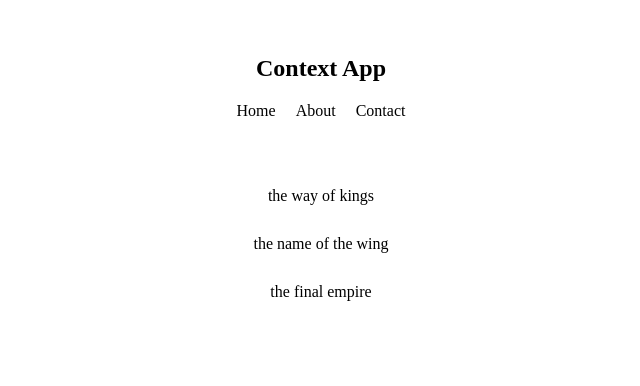
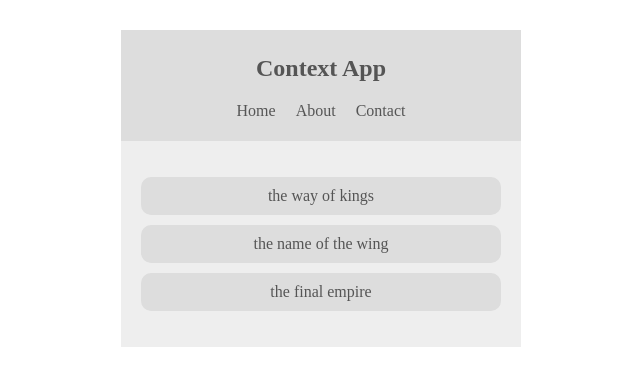
Before and after one commit to armank8/react-context-hooks-nn, a React (Vite) app: page / in a window 1280 px wide. Shown: the top 386 px of the page, without its empty margins (319-959 px from the left). Built offline with nearby package versions, Linux system fonts and the light colour scheme.

Commit message:
accessing context part 1

```diff
--- a/src/components/BookList.jsx
+++ b/src/components/BookList.jsx
@@ -1,13 +1,20 @@
-import  { Component } from "react";
+import { Component } from "react";
+import { ThemeContext } from "../contexts/ThemeContext";
 
 export default class BookList extends Component {
+  static contextType = ThemeContext;
   render() {
+    const { isLightTheme, light, dark } = this.context;
+    const theme = isLightTheme ? light : dark;
     return (
-      <div className="book-list">
+      <div
+        className="book-list"
+        style={{ color: theme.syntax, background: theme.bg }}
+      >
         <ul>
-          <li>the way of kings</li>
-          <li>the name of the wing</li>
-          <li>the final empire</li>
+          <li style={{background:theme.ui}}>the way of kings</li>
+          <li style={{background:theme.ui}}>the name of the wing</li>
+          <li style={{background:theme.ui}}>the final empire</li>
         </ul>
       </div>
     );
--- a/src/components/Navbar.jsx
+++ b/src/components/Navbar.jsx
@@ -1,9 +1,14 @@
 import { Component } from "react";
+import { ThemeContext } from "../contexts/ThemeContext";
 
 export default class Navbar extends Component {
+  static contextType = ThemeContext;
   render() {
+    console.log(this.context);
+    const { isLightTheme, light, dark } = this.context;
+    const theme = isLightTheme ? light : dark;
     return (
-      <nav>
+      <nav style={{ background: theme.ui, color: theme.syntax }}>
         <h1>Context App</h1>
         <ul>
           <li>Home</li>
```
